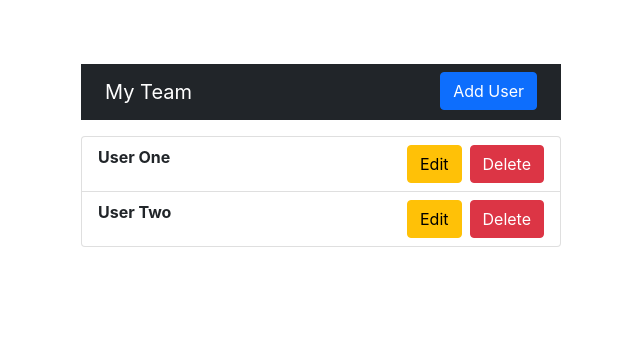
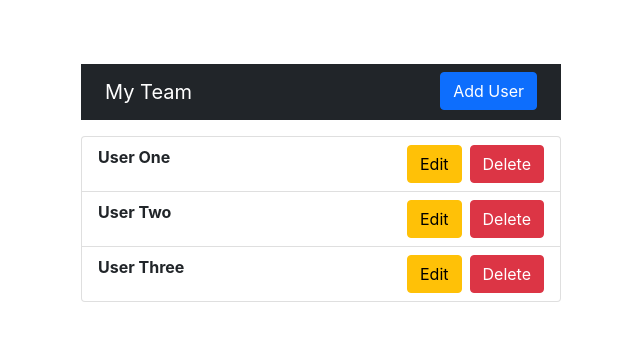
Before and after one commit to asifhjahid/react-crud-app, a React (Create React App) app: page / in a window 1280 px wide. Shown: the top 338 px of the page, without its empty margins (319-959 px from the left). Built offline with nearby package versions, Linux system fonts and the light colour scheme.

Commit message:
complete delete button

```diff
--- a/src/App.js
+++ b/src/App.js
@@ -5,10 +5,12 @@ import './App.css';
 import AddUser from './components/AddUser';
 import EditUser from './components/EditUser';
 import Home from './components/Home';
+import { GlobalProvider } from './context/GlobalState';
 
 function App() {
   return (
     <div style={{maxWidth:'30rem', margin:'4rem auto'}}>
+      <GlobalProvider>
       <Router>
        <Routes>
          <Route path='/' element={<Home />} />
@@ -17,6 +19,8 @@ function App() {
 
       </Routes>
       </Router>
+      </GlobalProvider>
+
 
     </div>
   );
--- a/src/components/UserList.js
+++ b/src/components/UserList.js
@@ -1,25 +1,24 @@
-import React from 'react'
-import { Link } from 'react-router-dom'
-import { Button, ListGroup, ListGroupItem } from 'reactstrap'
+import React, { useContext } from 'react';
+import { Link } from 'react-router-dom';
+import { Button, ListGroup, ListGroupItem } from 'reactstrap';
+import { GlobalContext } from '../context/GlobalState';
 
 export default function UserList() {
+    const {users,removeUser} = useContext(GlobalContext);
+    // console.log(users);
   return (
     <div>
         <ListGroup className='mt-3'>
-            <ListGroupItem className='d-flex justify-content-between'>
-                <strong>User One</strong>
+            {users.map((user)=>(
+                <ListGroupItem className='d-flex justify-content-between'>
+                <strong>{user.name}</strong>
                 <div>
-                    <Link to='/edit/1' className='btn btn-warning me-2'>Edit</Link>
-                    <Button className='btn btn-danger'>Delete</Button>
+                    <Link to={`/edit/${user.id}`} className='btn btn-warning me-2'>Edit</Link>
+                    <Button onClick={()=>removeUser(user.id)} className='btn btn-danger'>Delete</Button>
                 </div>
             </ListGroupItem>
-            <ListGroupItem className='d-flex justify-content-between'>
-                <strong>User Two</strong>
-                <div>
-                    <Link to='/edit/1' className='btn btn-warning me-2'>Edit</Link>
-                    <Button className='btn btn-danger'>Delete</Button>
-                </div>
-            </ListGroupItem>
+            ))}
+
        </ListGroup>
     </div>
   )
--- /dev/null
+++ b/src/context/AppReducer.js
@@ -0,0 +1,17 @@
+const AppReducer = (state,action)=>{
+    switch(action.type){
+         case 'REMOVE_USER':
+             return{
+                 users: state.users.filter(user=>{
+
+                     return user.id !== action.payload
+
+             })
+            }
+
+        default:
+            return state
+    }
+}
+
+export default AppReducer;
--- /dev/null
+++ b/src/context/GlobalState.js
@@ -0,0 +1,36 @@
+import React, { createContext, useReducer } from 'react';
+import AppReducer from './AppReducer';
+
+// Initial State
+const initialState = {
+    users:[
+        {id:1, name:'User One'},
+        {id:2, name:'User Two'},
+        {id:3, name:'User Three'}
+    ]
+};
+
+// Create Context
+export const GlobalContext = createContext(initialState);
+
+// Provider Component
+export const GlobalProvider =({children}) =>{
+    const [state,dispatch] = useReducer(AppReducer,initialState);
+
+    // Actions
+    const removeUser = (id)=>{
+        dispatch({
+            type:'REMOVE_USER',
+            payload:id
+        })
+    }
+
+    return(
+        <GlobalContext.Provider value={{
+            users:state.users,
+            removeUser
+        }}>
+            {children}
+        </GlobalContext.Provider>
+    )
+}
```
